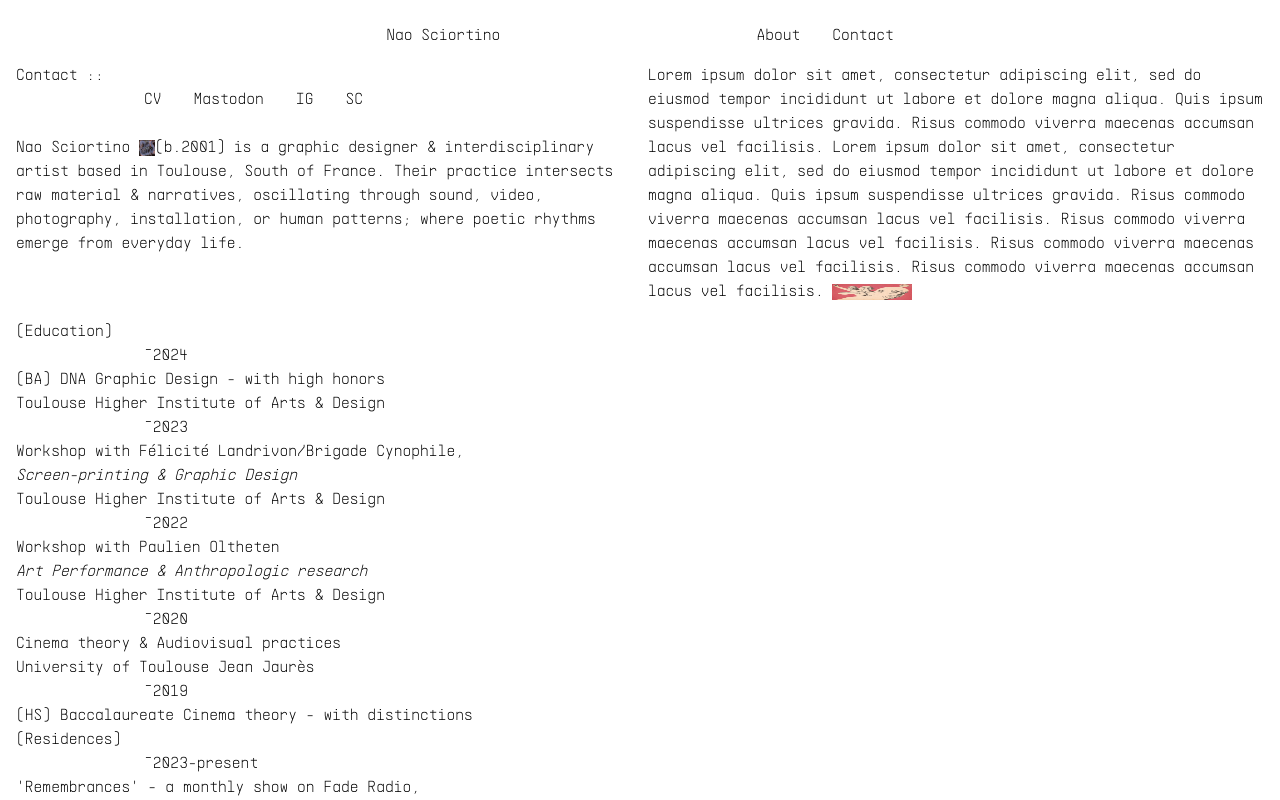
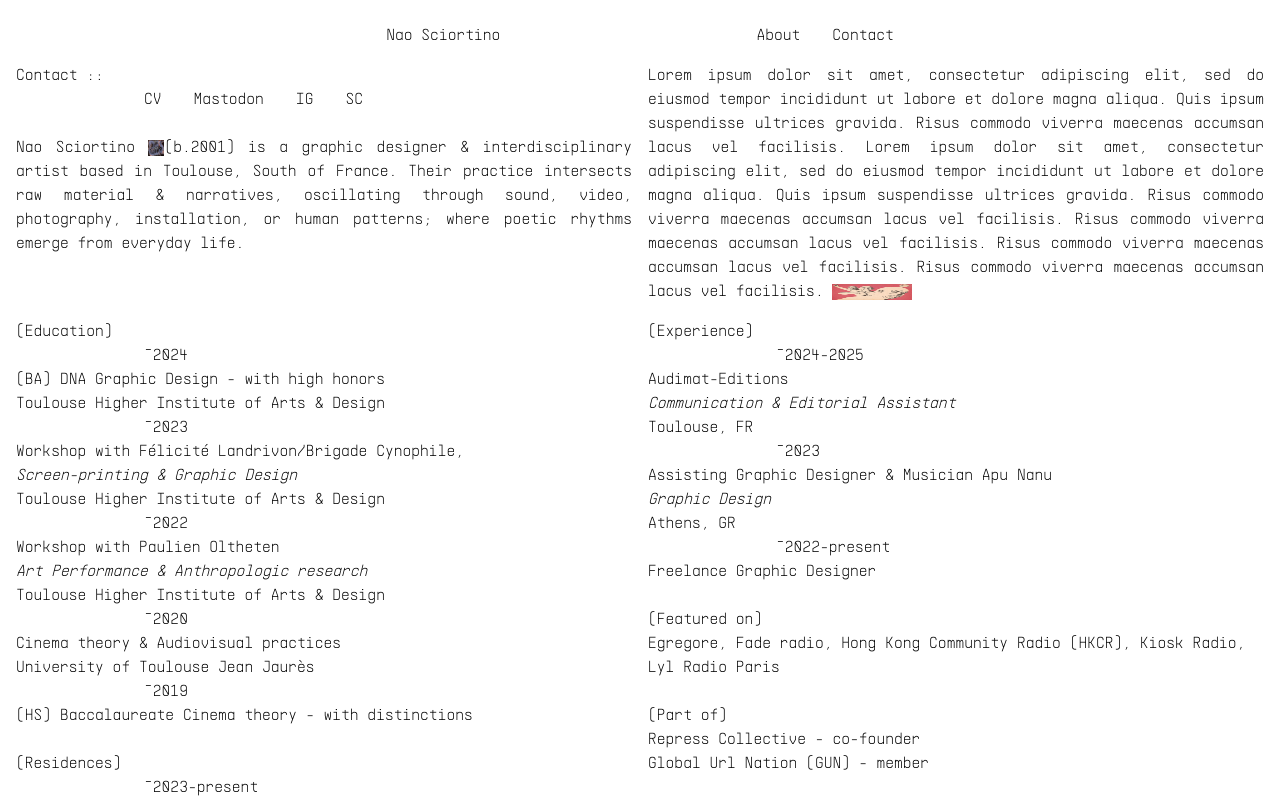
Before and after one commit to aldeobacchus/naosciortino, a Vue app: page / in a window 1280 px wide. Both pictures are taken after a click on the link "About". Shown: the top 800 px of the page. Built offline with nearby package versions, Linux system fonts and the light colour scheme.

Commit message:
feat: better hover on image on About + dynamically loaded images

```diff
--- a/src/components/Links.vue
+++ b/src/components/Links.vue
@@ -39,7 +39,7 @@ export default {
 
 <template>
     <!-- Links -->
-    <section class="md:top-[50%] md:w-[25%] md:fixed flex flex-col">
+    <section class="md:top-[50%] md:w-[25vw] md:fixed flex flex-col">
         <div v-for="link in links" :key="link.id" class="flex flex-col">
 
             <a @click="displayArticlesLinks(link)"> {{ link.title }} </a>
--- a/src/components/articles/ArticleText.vue
+++ b/src/components/articles/ArticleText.vue
@@ -12,9 +12,9 @@ export default {
 
 <template>
     <!-- Article text -->
-    <div class=" md:ml-[25%] flex flex-col max-w-[50%]">
+    <div class=" md:ml-[25vw] flex flex-col md:max-w-[50vw]">
         <h4 class="uppercase font-epkyouka">{{articleStore.article.subtitle}}</h4>
-        <span class="pl-8 whitespace-pre-wrap">{{articleStore.article.content}}</span>
+        <span class="pl-8 whitespace-pre-wrap text-justify">{{articleStore.article.content}}</span>
         <div class="sticky top-full"></div>
     </div>
 
--- a/src/views/About.vue
+++ b/src/views/About.vue
@@ -1,38 +1,37 @@
 <script>
 
 import { data } from 'autoprefixer';
-import { reactive } from 'vue';
+import { reactive, ref } from 'vue';
+import chevaux from '@/assets/images/1/1/chevaux.jpg';
+import bonhomme from '@/assets/images/1/1/bonhommes.jpg';
 
 export default {
     name: 'About',
-    data() {
-        return {
-            isAnImageVisible: false,
-            visibleImagePath: '',
-            mousePosition: reactive({
-                x: 0,
-                y: 0
-            })
+    setup() {
+        const visibleImage = ref(null);
+        const isAnImageVisible = ref(false);
+        const mousePosition = ref({ x: 0, y: 0 });
+
+        const showImage = (event, image) =>{
+            //console.log("x : " + event.clientX + " y : " + event.clientY);
+            if (!isAnImageVisible.value) {
+                console.log('show image');
+                visibleImage.value = image;
+                console.log(image);
+                isAnImageVisible.value = true;
+            }
+            mousePosition.value.x = event.clientX;
+            mousePosition.value.y = event.clientY;
+
         }
-    },
-    methods: {
-        //a method to display the image in bigger size when hovering
-        showImage(event, path) {
-            console.log("x : " + event.clientX + " y : " + event.clientY);
-            if (this.isAnImageVisible === false) {
-                console.log('show image');
-                this.visibleImagePath = path;
-                this.isAnImageVisible = true;
-                this.mousePosition.x = event.clientX;
-                this.mousePosition.y = event.clientY;
-            }
+        const hideImage = () => {
+            console.log('hide image');
+            isAnImageVisible.value = false;
+            visibleImage.value = null;
+            console.log(isAnImageVisible.value);
+        }
 
-        },
-        hideImage() {
-            console.log('hide image');
-            this.isAnImageVisible = false;
-            console.log(this.isAnImageVisible);
-        }
+        return { chevaux, bonhomme, visibleImage, isAnImageVisible, mousePosition, showImage, hideImage }
     }
 }
 
@@ -42,12 +41,12 @@ export default {
     <!-- About -->
     <div>
         <div v-if="isAnImageVisible" class="image-container" :style="{ top: (mousePosition.y + 20 )+ 'px', left: (mousePosition.x + 20) + 'px' }">
-            <img :src="visibleImagePath" alt="image" style="width:150px" />
+            <img :src="visibleImage" alt="image" style="width:150px" />
         </div>
 
         <div class="px-4 flex flex-col gap-4">
             <!-- Top row -->
-            <div class="flex flex-col md:flex-row w-full gap-4">
+            <div class="flex flex-col md:flex-row w-full gap-4 text-justify">
                 <!-- Left part-->
                 <section class="flex-1">
                     <h1>Contact ::</h1>
@@ -59,7 +58,7 @@ export default {
                     </div>
                     <br>
                     <p>
-                        Nao Sciortino <img @:mousemove="(event) => showImage(event, '/src/assets/images/1/1/chevaux.jpg')"  v-on:mouseleave="hideImage()" class="h-4 w-4 inline-block" src="/src/assets/images/1/1/chevaux.jpg">(b.2001) is a graphic designer & interdisciplinary artist
+                        Nao Sciortino <img @mousemove="(event) => showImage(event, chevaux)"  @mouseleave="hideImage()" class="h-4 w-4 inline-block" :src="chevaux">(b.2001) is a graphic designer & interdisciplinary artist
                         based in Toulouse, South of France. Their practice intersects raw material & narratives, oscillating through sound, video, photography, installation, or human patterns; where poetic rhythms emerge from everyday life.
                     </p>
                 </section>
@@ -68,13 +67,13 @@ export default {
                 <section class="flex-1">
                     <p>
                         Lorem ipsum dolor sit amet, consectetur adipiscing elit, sed do eiusmod tempor incididunt ut labore et dolore magna aliqua. Quis ipsum suspendisse ultrices gravida. Risus commodo viverra maecenas accumsan lacus vel facilisis. Lorem ipsum dolor sit amet, consectetur adipiscing elit, sed do eiusmod tempor incididunt ut labore et dolore magna aliqua. Quis ipsum suspendisse ultrices gravida. Risus commodo viverra maecenas accumsan lacus vel facilisis. Risus commodo viverra maecenas accumsan lacus vel facilisis. Risus commodo viverra maecenas accumsan lacus vel facilisis. Risus commodo viverra maecenas accumsan lacus vel facilisis.
-                        <img @:mousemove="(event) => showImage(event, '/src/assets/images/1/1/bonhommes.jpg')"  v-on:mouseleave="hideImage()" style="width:5rem; height:1rem; display:inline-block" src="/src/assets/images/1/1/bonhommes.jpg">
+                        <img @mousemove="(event) => showImage(event, bonhomme)"  @mouseleave="hideImage()" style="width:5rem; height:1rem; display:inline-block" :src="bonhomme">
                     </p>
                 </section>
             </div>
 
             <!-- Bottom row -->
-            <div class="flex flex-col md:flox-row w-full gap-4">
+            <div class="flex flex-col md:flex-row w-full gap-4">
                 <!-- Left part-->
                 <section class="flex-1">
 
@@ -101,6 +100,7 @@ export default {
                     <h2 class="pl-32">¯2019</h2>
                     <p>(HS) Baccalaureate Cinema theory - with distinctions</p>
 
+                    <br></br>
 
                     <h1>(Residences)</h1>
 
--- a/src/views/Home.vue
+++ b/src/views/Home.vue
@@ -30,9 +30,9 @@ export default {
 
       <VideoHover v-if="!articleStore.article" :videoSrc="landingVideo" />
 
-      <div class="flex flex-row ">
+      <div class="flex md:flex-row flex-col gap-8 md:gap-0">
         <Links />
-        <div class="flex flex-row">
+        <div class="flex flex-col gap-8 md:flex-row">
 
           <ArticleText v-if="articleStore.article"/>
 
@@ -42,9 +42,6 @@ export default {
 
     </div>
 
-
-
-
   </div>
 
 </template>
```
Also changed, not shown: 1 other file (tests, documents, lock files or other folders).
